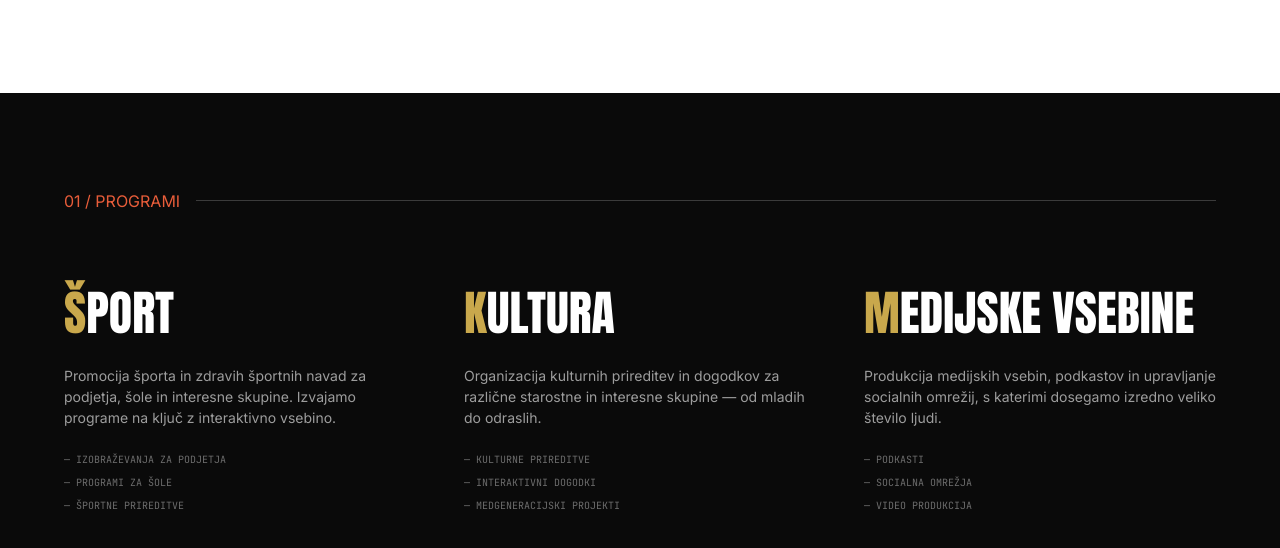
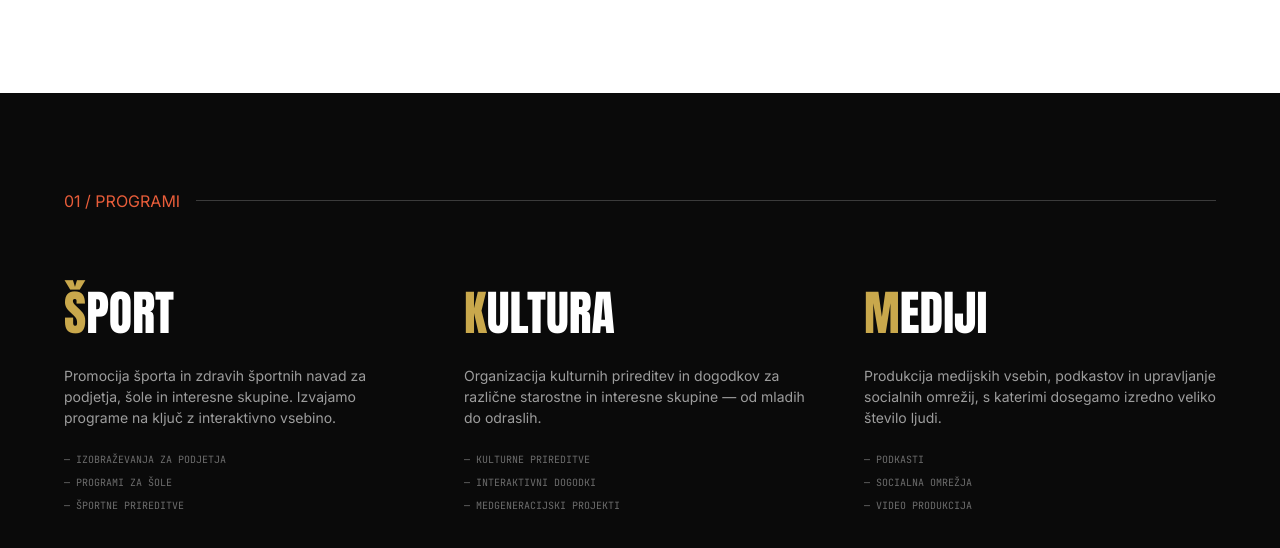
Before and after one commit to Ggrahor/skmv-vite, a website built with Vite: page index.html in a window 1280 px wide. Shown: the part 616-1164 px from the top of the page. Built offline with nearby package versions, Linux system fonts and the light colour scheme; files whose address does not match are found by name.

Commit message:
Update index.html

```diff
--- a/index.html
+++ b/index.html
@@ -72,7 +72,7 @@
           </ul>
         </div>
         <div class="program">
-          <div class="program-title"><span class="gold">M</span>EDIJSKE VSEBINE</div>
+          <div class="program-title"><span class="gold">M</span>EDIJI</div>
           <p>Produkcija medijskih vsebin, podkastov in upravljanje socialnih omrežij, s katerimi dosegamo izredno veliko število ljudi.</p>
           <ul>
             <li>— PODKASTI</li>
```
